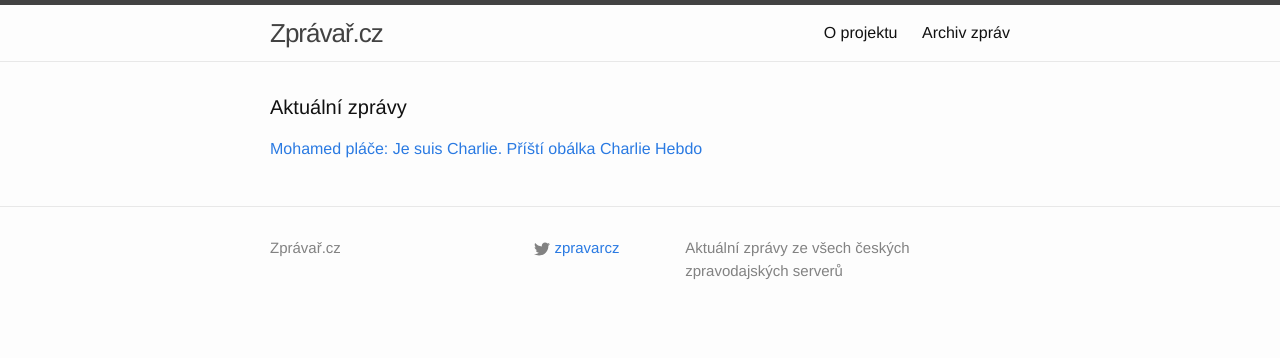
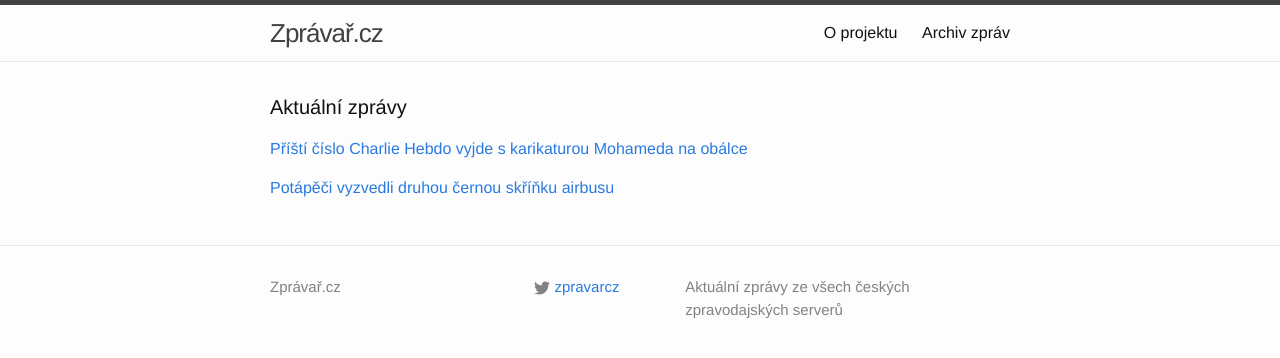
Before and after one commit to adliska/zpravar, a Jekyll site: the page built from index.html, in a window 1280 px wide. Shown: the top 358 px of the page. Built offline with Jekyll 4.4.1, drawn with Linux system fonts in a browser that asks for light colours.

Commit message:
zpravar news update

```diff
--- a/index.html
+++ b/index.html
@@ -5,11 +5,19 @@ layout: default
 <div class="home">
     <h1 class="page-heading">Aktuální zprávy</h1>
 
-<p><a href="javascript:;" onclick="toggle_visibility('zpravy0')">Mohamed pláče: Je suis Charlie. Příští obálka Charlie Hebdo</a></p>
+<p><a href="javascript:;" onclick="toggle_visibility('zpravy0')">Příští číslo Charlie Hebdo vyjde s karikaturou Mohameda na obálce</a></p>
 <div id="zpravy0" style="display:none">
 <ul>
+<li><a href=http://www.ceskenoviny.cz/zpravy/zpravy/pristi-cislo-charlie-hebdo-vyjde-s-karikaturou-mohameda-na-obalce/1168142>Příští číslo Charlie Hebdo vyjde s karikaturou Mohameda na obálce - www.ceskenoviny.cz</a></li>
 <li><a href=https://echo24.cz/a/iUZU8>Mohamed pláče: Je suis Charlie. Příští obálka Charlie Hebdo - echo24.cz</a></li>
 <li><a href=http://www.ceskatelevize.cz/ct24/svet/298027-cislo-prezivsich-vyjde-s-karikaturou-mohameda-na-obalce/>"Číslo přeživších" vyjde s karikaturou Mohameda na obálce - www.ceskatelevize.cz</a></li>
 <li><a href=http://echo24.cz/a/iUZU8>Mohamed pláče: Je suis Charlie. Příští obálka Charlie Hebdo - echo24.cz</a></li>
 </ul>
+</div><p><a href="javascript:;" onclick="toggle_visibility('zpravy1')">Potápěči vyzvedli druhou černou skříňku airbusu </a></p>
+<div id="zpravy1" style="display:none">
+<ul>
+<li><a href=http://www.novinky.cz/zahranicni/svet/358578-potapeci-vyzvedli-druhou-cernou-skrinku-airbusu.html>Potápěči vyzvedli druhou černou skříňku airbusu  - www.novinky.cz</a></li>
+<li><a href=http://www.ceskenoviny.cz/zpravy/zpravy/potapeci-pry-vyzvedli-druhou-cernou-skrinku-letounu-airasia/1168147>Potápěči prý vyzvedli druhou černou skříňku letounu AirAsia - www.ceskenoviny.cz</a></li>
+<li><a href=http://www.rozhlas.cz/_zprava/potapeci-pry-vyzvedli-z-more-druhou-cernou-skrinku-z-letadla-airasia--1442811>Potápěči prý vyzvedli z moře druhou černou skříňku z letadla AirAsia - www.rozhlas.cz</a></li>
+</ul>
 </div></div>
```
